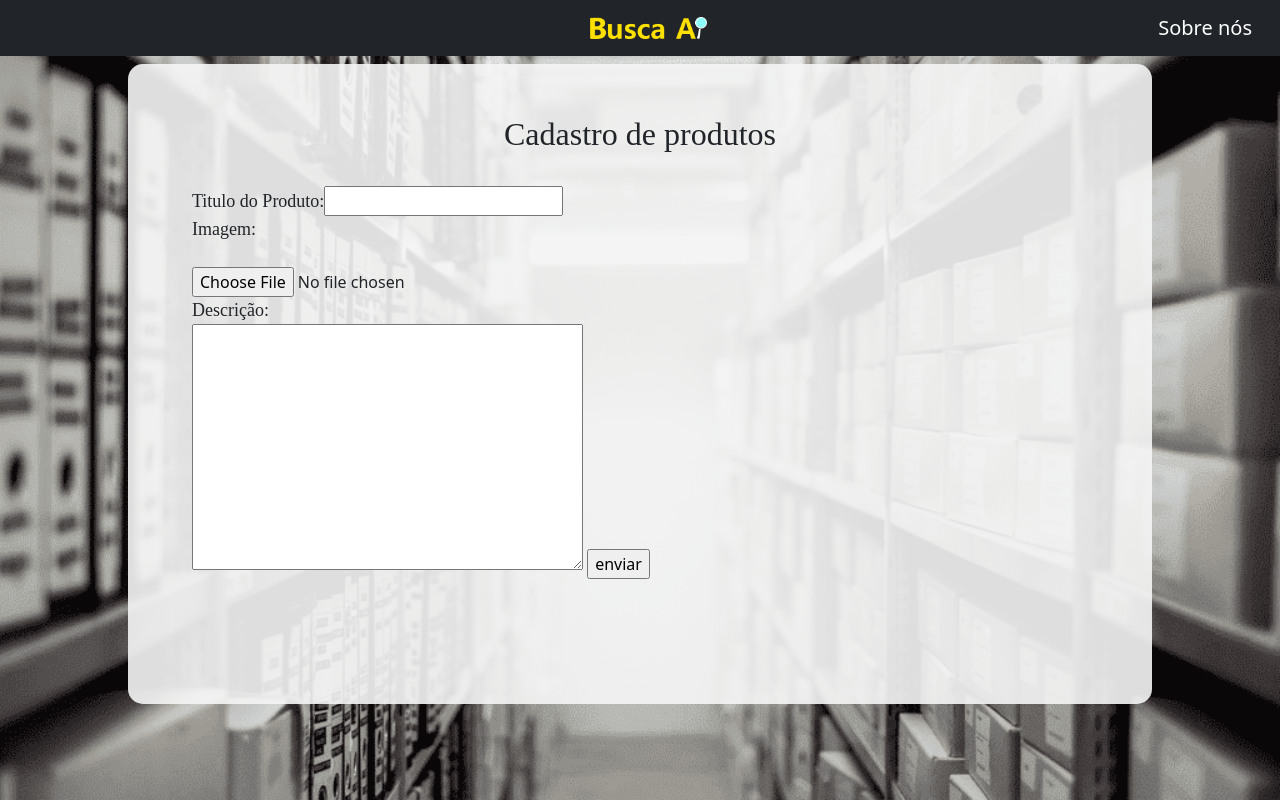
After one commit to srTeixeiraDias/BuscaAi_Tcc, a PHP site: page /cadastroproduto.php in a window 1280 px wide. The commit adds this page. Run offline with PHP 8.4, Linux system fonts and the light colour scheme.

Commit message:
Criando cadastro de produtos e arrumando login

```diff
--- /dev/null
+++ b/cadastroproduto.php
@@ -0,0 +1,46 @@
+<!--**
+ * @author Cesar Szpak - Celke -   cesar@celke.com.br
+ * @pagina desenvolvida usando https://viacep.com.br,
+ * webservice gratuito, acessado 15/07/2016.
+ *-->
+<html>
+    <head>
+    <title>ViaCEP Webservice</title>
+    <meta http-equiv="Content-Type" content="text/html; charset=utf-8" />
+    <?php include "bootstrap.php"?>
+    </head>
+
+    <body id="bodycad">
+  <nav class="navbar fixed-top navbar-dark bg-dark">
+      <div class="container-fluid">
+        <a class="navbar-brand" href="#" id="navlogo"><img src="imagens/buscaaiwhite.png" height="22,5" width="117"></a>
+        <a class="navbar-brand" face="Malgun Gothic" href="#">Sobre nós</a>
+      </div>
+    </nav>
+
+    <body id="bodycad">
+  <nav class="navbar fixed-top navbar-dark bg-dark">
+      <div class="container-fluid">
+        <a class="navbar-brand" href="#" id="navlogo"><img src="imagens/buscaaiwhite.png" height="22,5" width="117"></a>
+        <a class="navbar-brand" face="Malgun Gothic" href="#">Sobre nós</a>
+      </div>
+    </nav>
+<div id="cadastro">
+      <form method="Post" action="processaCadastro.php">
+      <h1><font size="6" face="Malgun Gothic" id="titulocad"><center>Cadastro de produtos</center></font></h1><br>
+        <font face="Malgun Gothic" size="4">Titulo do Produto:</font><input type="text" placeholder="" name="titulo" id="inputcadtitulo">
+        <path d="M3.654 1.328a.678.678 0 0 0-1.015-.063L1.605 2.3c-.483.484-.661 1.169-.45 1.77a17.568 17.568 0 0 0 4.168 6.608 17.569 17.569 0 0 0 6.608 4.168c.601.211 1.286.033 1.77-.45l1.034-1.034a.678.678 0 0 0-.063-1.015l-2.307-1.794a.678.678 0 0 0-.58-.122l-2.19.547a1.745 1.745 0 0 1-1.657-.459L5.482 8.062a1.745 1.745 0 0 1-.46-1.657l.548-2.19a.678.678 0 0 0-.122-.58L3.654 1.328zM1.884.511a1.745 1.745 0 0 1 2.612.163L6.29 2.98c.329.423.445.974.315 1.494l-.547 2.19a.678.678 0 0 0 .178.643l2.457 2.457a.678.678 0 0 0 .644.178l2.189-.547a1.745 1.745 0 0 1 1.494.315l2.306 1.794c.829.645.905 1.87.163 2.611l-1.034 1.034c-.74.74-1.846 1.065-2.877.702a18.634 18.634 0 0 1-7.01-4.42 18.634 18.634 0 0 1-4.42-7.009c-.362-1.03-.037-2.137.703-2.877L1.885.511z"/>
+        <br>
+        <font face="Malgun Gothic" size="4">Imagem:</font> <br>
+      <form method="POST" enctype="multipart/form-data" action="./configuracaoUsuario.php"> <br>
+    <input type="file" name="pic" accept="image/*"> <br>
+        <font face="Malgun Gothic" size="4">Descrição:</font> <br> <textarea rows="10" cols="40" maxlength="500" name="descricao"></textarea>
+
+        <input type= "submit" value = "enviar">
+      </form>
+    </div>
+    </body>
+
+    </body>
+
+    </html>
--- a/errologin.php
+++ b/errologin.php
@@ -3,5 +3,5 @@
 $message = "Usuario ou senha inválidos";
 echo "<script type='text/javascript'>alert('$message');</script>";
 
-
+include "index.php";
 ?>
```
